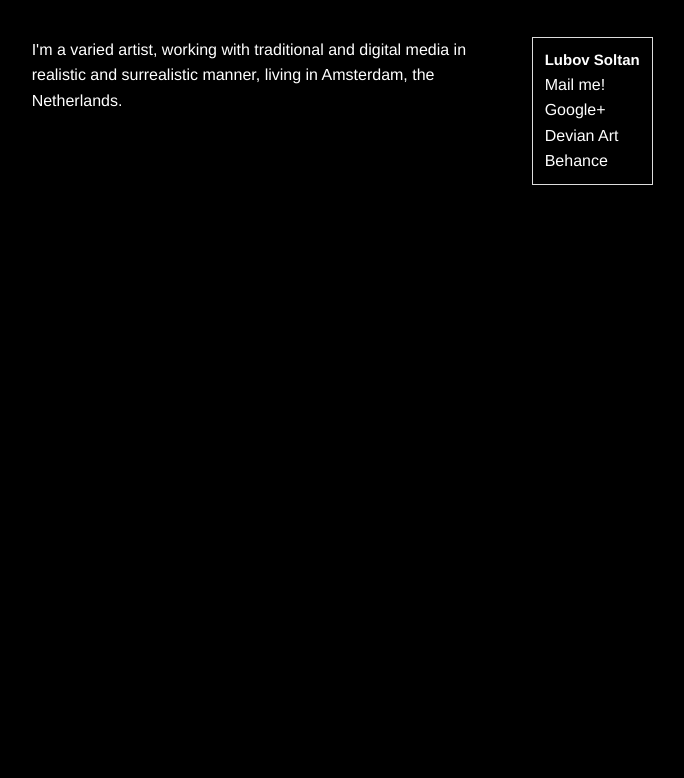
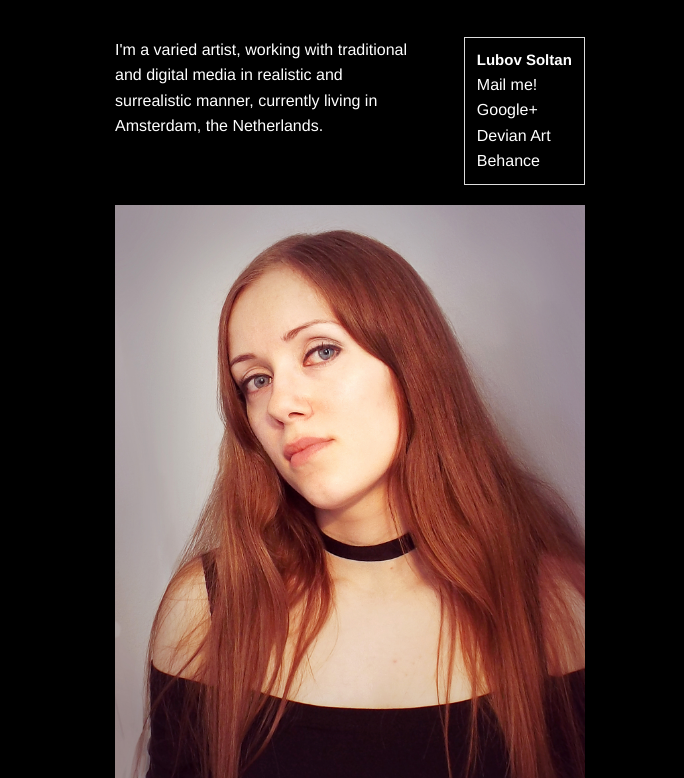
Before and after one commit to Moolversin/moolversin.github.com, a plain HTML site: page public/about.html in a window 1280 px wide. Shown: the part 93-871 px from the top of the page, without its empty margins (300-984 px from the left). Before the commit the page ends 800 px from the top, so only its background shows below. Drawn offline with Linux system fonts and the light colour scheme.

Commit message:
Add photo

```diff
--- a/public/about.html
+++ b/public/about.html
@@ -1,2 +1,2 @@
-<head><meta content="Lubov Soltan. Artist living in Amsterdam, Netherlands. lubarazgildeeva@gmail.com. About me. Contact me." name="description" /><meta charset="utf-8" /><link href="/favicon.ico" rel="shortcut icon" /><link href="/favicon.gif" rel="icon" type="image/gif" /><title>Love Soltan - About, contacts.</title><script src="/js/jquery-1.11.0.min.js" type="text/javascript"></script><script src="/js/lightbox.min.js" type="text/javascript"></script><link href="/css/normalize.css" rel="stylesheet" type="text/css" /><link href="/css/foundation.min.css" rel="stylesheet" type="text/css" /><link href="/css/main.css" rel="stylesheet" type="text/css" /><link href="/css/lightbox.css" rel="stylesheet" type="text/css" /></head><body><div><div class="header"><div class="row"><div class="small-3 small-centered column"><a href="/"><img class="logo" src="/img/logo.png" /></a></div></div><div class="row header-links"><div class="small-4 column small-centered text-center"><ul class="inline-list"><li><a href="/">Home</a></li><li><a href="/portraits.html">Gallery</a></li><li><a href="http://moolver-sin.deviantart.com/prints/" target="_blank">Buy prints</a></li><li><a href="/about.html">About</a></li></ul></div></div></div><div id="container"><div class="row"><div class="small-6 small-offset-2 columns"><p>I'm a varied artist, working with traditional and digital media in
-        realistic and surrealistic manner, living in Amsterdam, the Netherlands.</p></div><div class="small-4 columns"><ul class="vcard contacts"><li class="fn">Lubov Soltan</li><li class="email"><a href="mailto:lubarazgildeeva@gmail.com">Mail me!</a></li><li><a href="https://plus.google.com/116635824809317777470/posts" target="_blank">Google+</a></li><li><a href="http://moolver-sin.deviantart.com/" target="_blank">Devian Art</a></li><li><a href="https://www.behance.net/liubousoltan" target="_blank">Behance</a></li></ul></div></div></div></div><script src="/js/masonry.pkgd.min.js" type="text/javascript"></script><script src="/js/main.js" type="text/javascript"></script></body>
+<head><meta content="Lubov Soltan. Artist living in Amsterdam, Netherlands. lubarazgildeeva@gmail.com. About me. Contact me." name="description" /><meta charset="utf-8" /><link href="/favicon.ico" rel="shortcut icon" /><link href="/favicon.gif" rel="icon" type="image/gif" /><title>Love Soltan - About, contacts.</title><script src="/js/jquery-1.11.0.min.js" type="text/javascript"></script><script src="/js/lightbox.min.js" type="text/javascript"></script><link href="/css/normalize.css" rel="stylesheet" type="text/css" /><link href="/css/foundation.min.css" rel="stylesheet" type="text/css" /><link href="/css/main.css" rel="stylesheet" type="text/css" /><link href="/css/lightbox.css" rel="stylesheet" type="text/css" /></head><body><div><div class="header"><div class="row"><div class="small-3 small-centered column"><a href="/"><img class="logo" src="/img/logo.png" /></a></div></div><div class="row header-links"><div class="small-4 column small-centered text-center"><ul class="inline-list"><li><a href="/">Home</a></li><li><a href="/portraits.html">Gallery</a></li><li><a href="http://moolver-sin.deviantart.com/prints/" target="_blank">Buy prints</a></li><li><a href="/about.html">About</a></li></ul></div></div></div><div id="container"><div class="row"><div class="small-4 small-offset-3 columns"><p>I'm a varied artist, working with traditional and digital media in
+        realistic and surrealistic manner, currently living in Amsterdam, the Netherlands.</p></div><div class="small-5 columns"><ul class="vcard contacts"><li class="fn">Lubov Soltan</li><li class="email"><a href="mailto:lubarazgildeeva@gmail.com">Mail me!</a></li><li><a href="https://plus.google.com/116635824809317777470/posts" target="_blank">Google+</a></li><li><a href="http://moolver-sin.deviantart.com/" target="_blank">Devian Art</a></li><li><a href="https://www.behance.net/liubousoltan" target="_blank">Behance</a></li></ul></div></div><div class="row"><div class="small-6 columns small-centered"><img src="/img/me.jpg" /></div></div></div></div><script src="/js/masonry.pkgd.min.js" type="text/javascript"></script><script src="/js/main.js" type="text/javascript"></script></body>
--- a/public/css/main.css
+++ b/public/css/main.css
@@ -111,8 +111,8 @@ body {
   padding: 5px;
 }
 
-.no-decoration {
-  list-style: none;
+.contacts {
+  margin-left: 4%;
 }
 
 //vim: ts=2:bs=2:sts=2:expandtab
```
Also changed, not shown: public/img/me.jpg (added), 1 other file.
